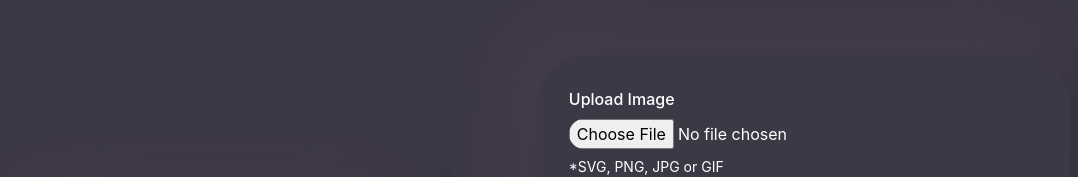
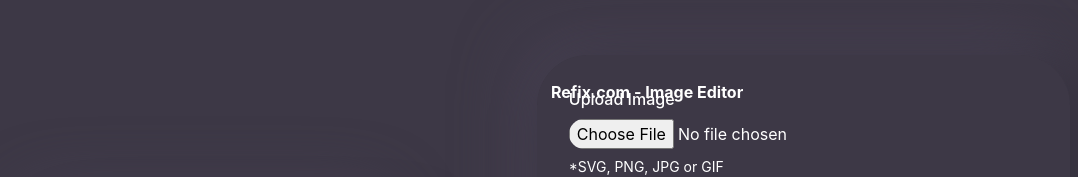
Before and after one commit to shu-bham-dev/Refix---Image-Editor, a React (Create React App) app: page / in a window 1280 px wide. Shown: the top 177 px of the page, without its empty margins (89-1167 px from the left). Built offline with nearby package versions, Linux system fonts and the light colour scheme.

Commit message:
add branding text

```diff
--- a/src/pages/Home.js
+++ b/src/pages/Home.js
@@ -163,7 +163,7 @@
   return (
     <div>
       <ToastContainer />
-      {/* <div className="inline mt-40">Refix.io</div> */}
+      <div className="inline mt-20 text-textColor font-bold absolute">Refix.com - Image Editor</div>
       <div className="flex items-center justify-evenly h-screen bg-bgColor">
         {/* Left Sidebar */}
         <div id="myCanvas" className="shadow-shadowBG rounded h-96 w-96">
```
